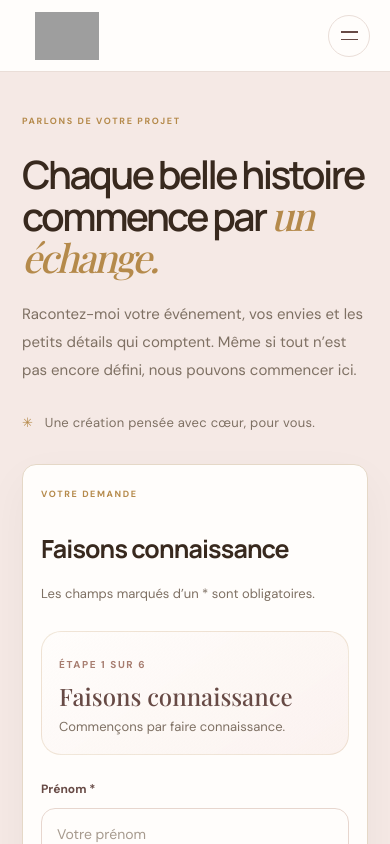
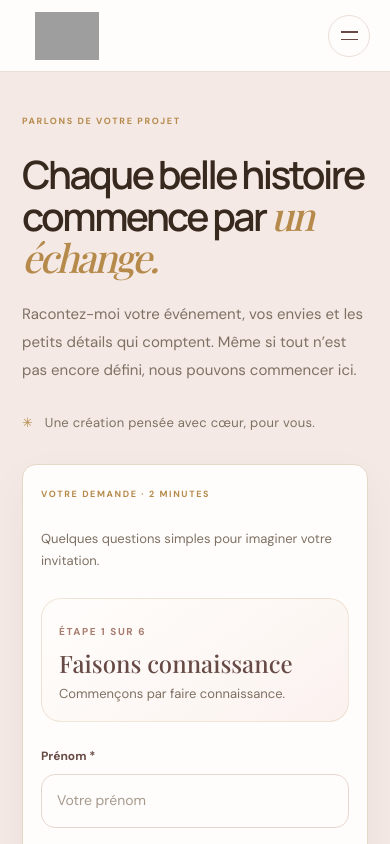
Before and after one commit to chirelhalioua/C-by-C, a Nuxt app: page /contact in a window 390 px wide. Shown: the top 844 px of the page. Built offline with nearby package versions, Linux system fonts and the light colour scheme; grey boxes are pictures that could not be loaded; a web font is replaced by a local one.

Commit message:
Simplify contact form heading for a shorter mobile flow

```diff
--- a/pages/contact.vue
+++ b/pages/contact.vue
@@ -158,9 +158,8 @@ const submitForm = async () => {
 
         <form class="project-form" @submit.prevent="submitForm">
           <div class="project-form-heading">
-            <span class="section-eyebrow">VOTRE DEMANDE</span>
-            <h2>Faisons connaissance</h2>
-            <p>Les champs marqués d’un * sont obligatoires.</p>
+            <span class="section-eyebrow">VOTRE DEMANDE · 2 MINUTES</span>
+            <p>Quelques questions simples pour imaginer votre invitation.</p>
           </div>
 
           <div class="wizard-heading">
```
